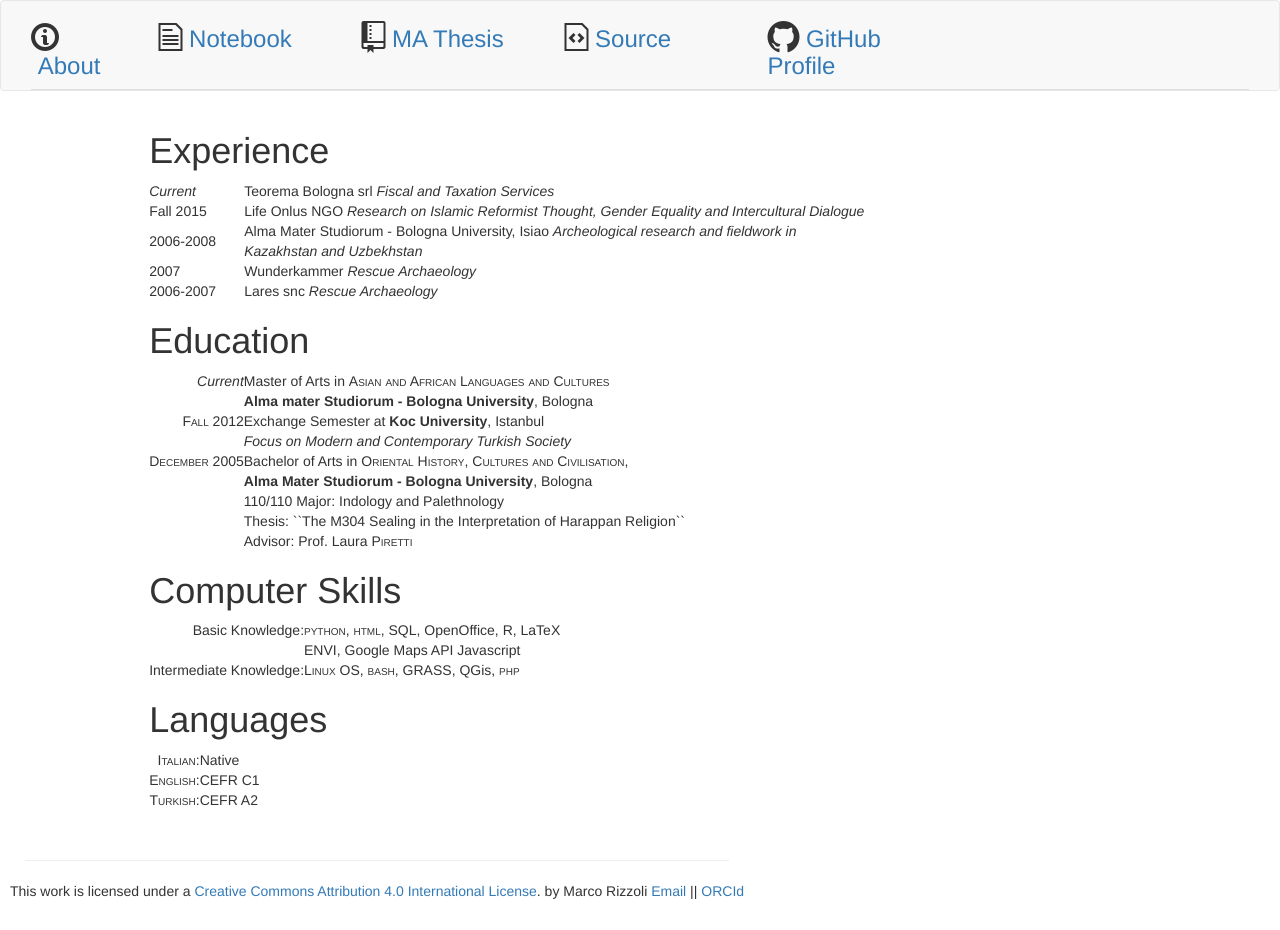
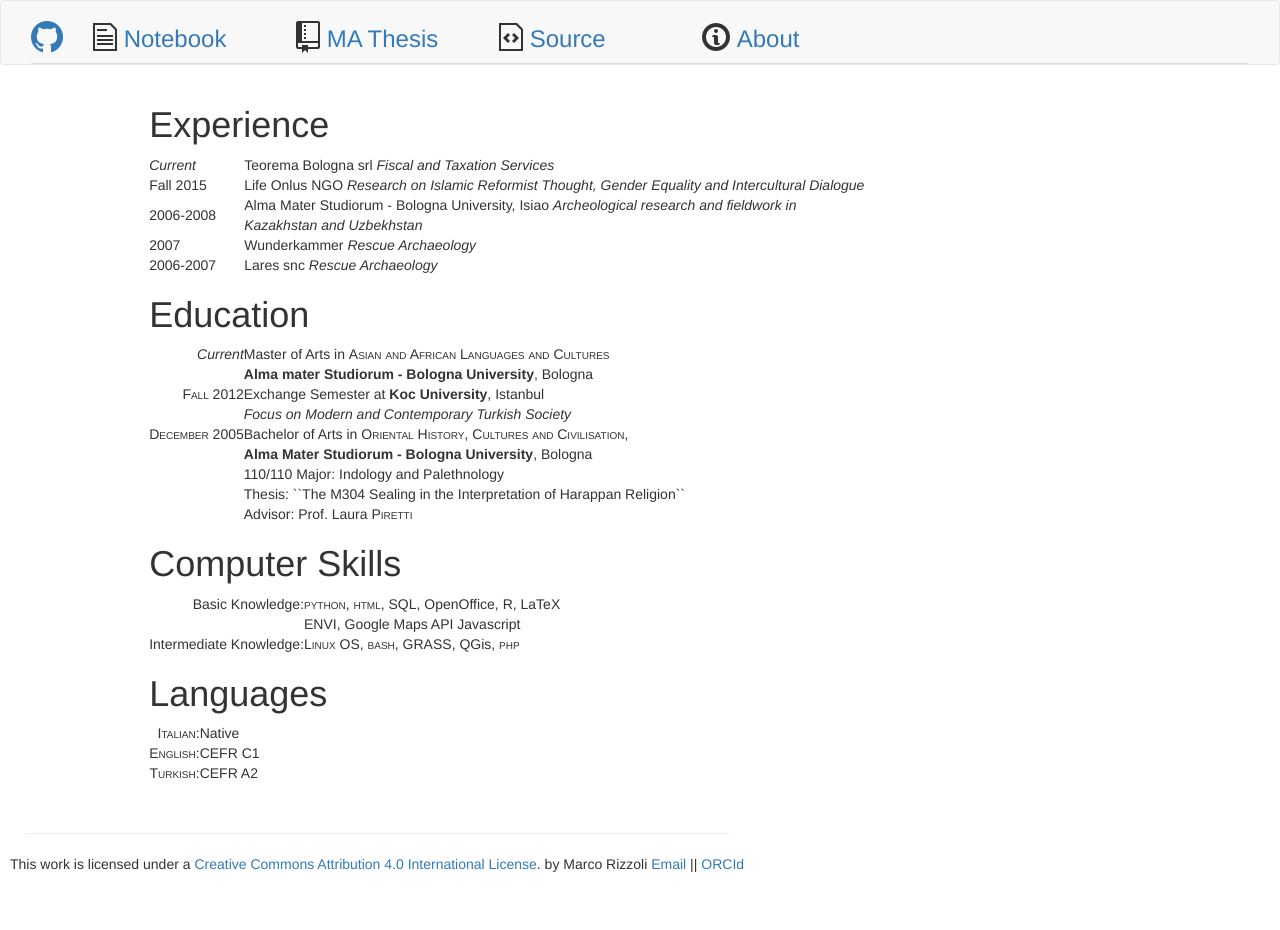
Before and after one commit to mrizzoli/mrizzoli.github.io, a Jekyll site: the page built from index.html, in a window 1280 px wide. Built offline with Jekyll 4.4.1, drawn with Linux system fonts in a browser that asks for light colours; nearby versions of some CDN libraries; Markdown is read by kramdown in place of the engine named in the settings; after the commit the page ends 903 px from its top, so only the background shows below that.

Commit message:
navbar title

```diff
--- a/_includes/navbar.html
+++ b/_includes/navbar.html
@@ -6,7 +6,7 @@
       <!-- <h2><a class="navbar-brand" href="/">rizzoli.me.uk</a></h2> -->
       <!-- </div> -->
       <div class="col-md-3">
-          <h3><i class="mega-octicon octicon-info"></i>&nbsp;<a href="http://mrizzoli.github.io">About</a></h3>
+        <h3><p class="view"><a href="https://github.com/mrizzoli"><i class="mega-octicon octicon-mark-github"></i></a></p></h3>
       </div>
 
     </div>
@@ -22,8 +22,7 @@
           <h3><i class="mega-octicon octicon-file-code"></i>&nbsp;<a href="https://github.com/mrizzoli/notes_src">Source</a></h3></i>
         </div>
         <div class="col-md-2">
-          <h3><p class="view"><i class="mega-octicon octicon-mark-github"></i>&nbsp;<a href="https://github.com/mrizzoli">GitHub
-          Profile&nbsp;</a></p></h3>
+           <h3><i class="mega-octicon octicon-info"></i>&nbsp;<a href="http://mrizzoli.github.io">About</a></h3>
         </div>
       </ul>
     </div>
```
